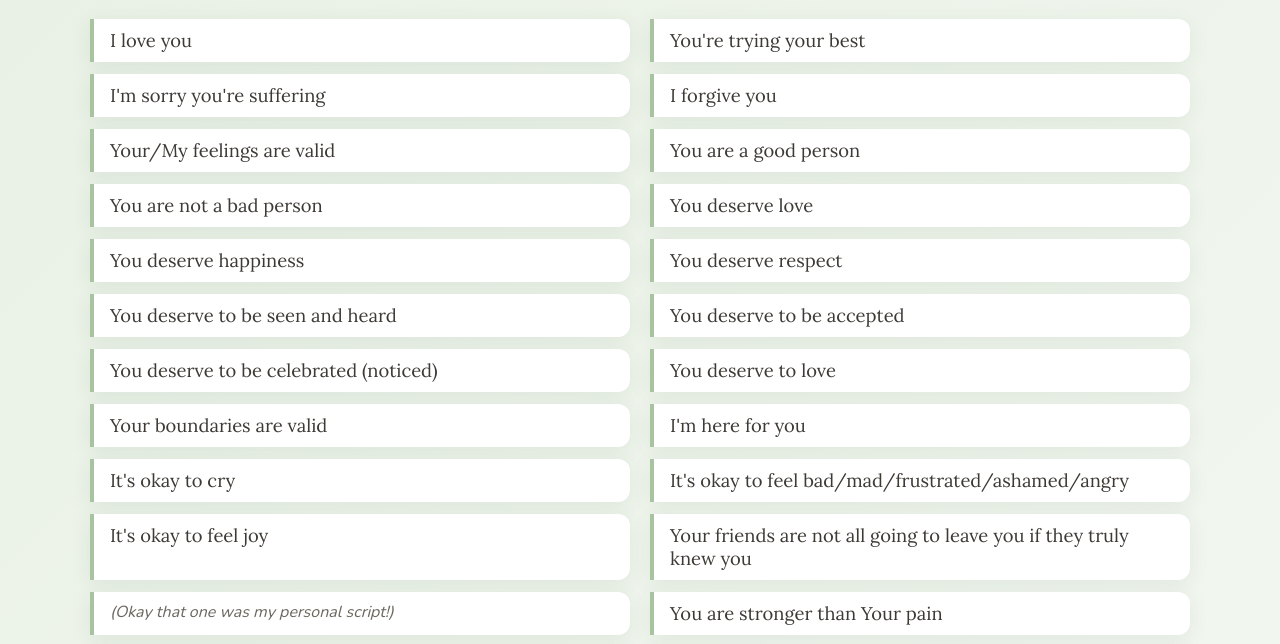
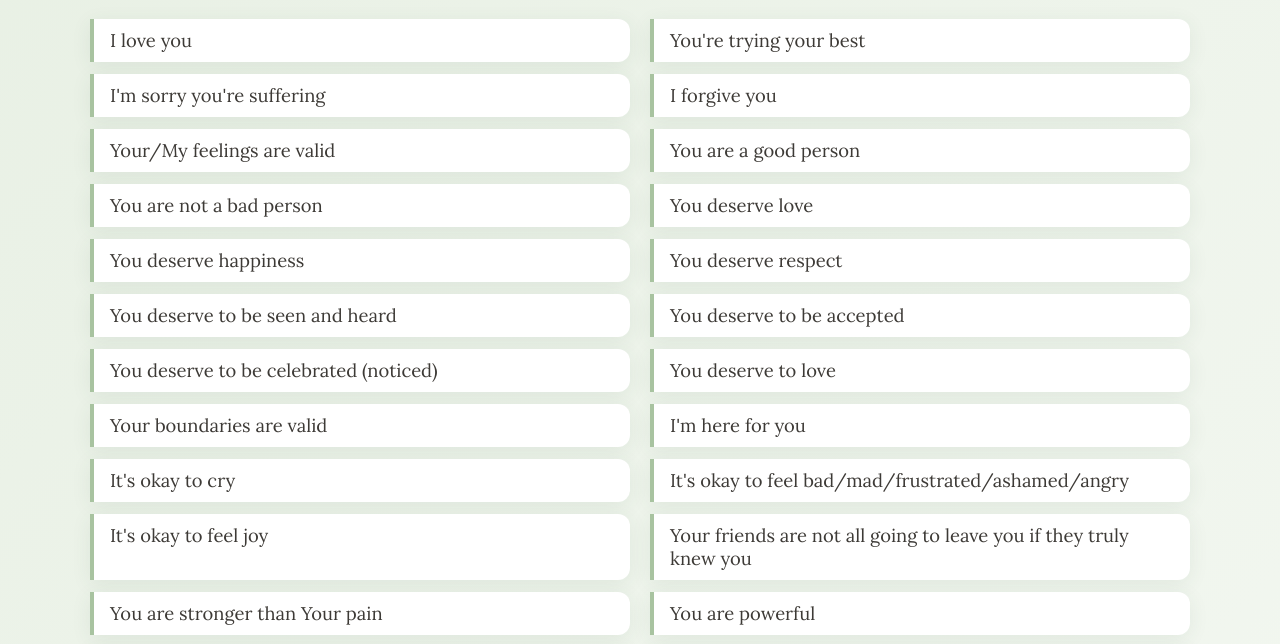
Before and after one commit to MeaningfulIdeas/meaningfulideas, a website: page affirmations/index.html in a window 1280 px wide. Shown: the part 271-915 px from the top of the page. Drawn offline with nearby package versions, Linux system fonts and the light colour scheme.

Commit message:
Remove personal script from affirmations

```diff
--- a/affirmations/index.html
+++ b/affirmations/index.html
@@ -69,7 +69,6 @@
           <li>It's okay to feel bad/mad/frustrated/ashamed/angry</li>
           <li>It's okay to feel joy</li>
           <li>Your friends are not all going to leave you if they truly knew you</li>
-          <li class="note">(Okay that one was my personal script!)</li>
           <li>You are stronger than Your pain</li>
           <li>You are powerful</li>
           <li>You are worthy of infinite unconditional love</li>
```
Also changed, not shown: tests/site.spec.js (+1 -1 lines).
